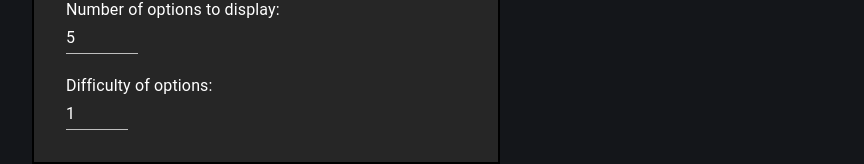
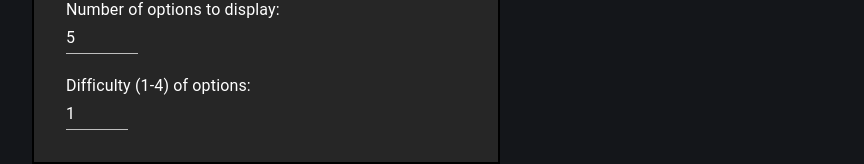
Before and after one commit to maikully/settrainer, a React (Create React App) app: page / in a window 1280 px wide. Both pictures are taken after a click on the button "SETTINGS". Shown: the part 362-526 px from the top of the page, without its empty margins (374-1238 px from the left). Built offline with nearby package versions, Linux system fonts and the light colour scheme.

Commit message:
add react-ga

```diff
--- a/src/App.js
+++ b/src/App.js
@@ -6,7 +6,7 @@ import { lightTheme } from './themes'
 import { ThemeProvider } from '@material-ui/core/styles'
 import ReactGA from "react-ga4";
 
-ReactGA.initialize('G-FZQGHMXF1K');
+ReactGA.initialize('G-1MEGVYSVYW');
 ReactGA.send("pageview");
 function App () {
   return (
--- a/src/CardDisplay.js
+++ b/src/CardDisplay.js
@@ -216,7 +216,7 @@ class CardDisplay extends React.Component {
                 id='modal-modal-description'
                 sx={{ mt: 2 }}
               >
-                Difficulty of options:{' '}
+                Difficulty (1-4) of options:{' '}
               </Typography>
               <TextField
                 id='outlined-number'
```
